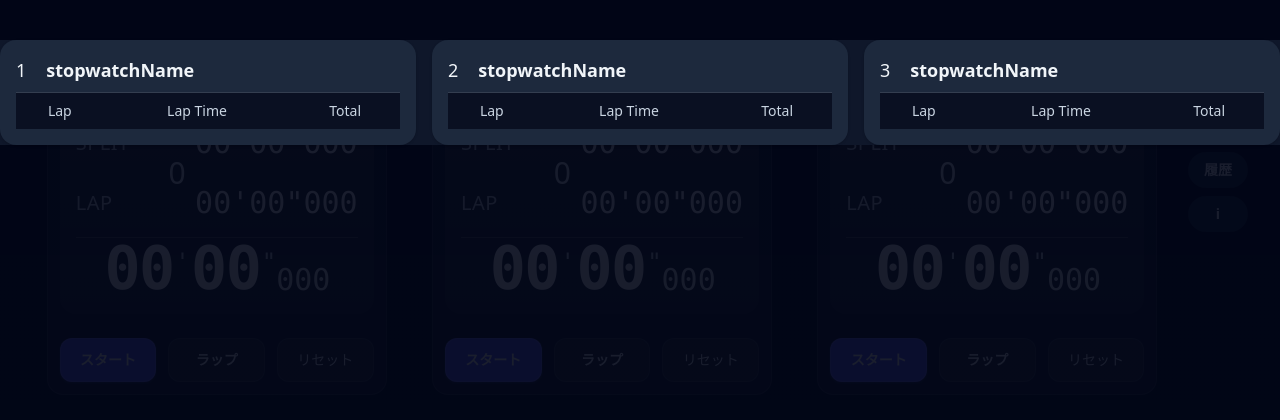
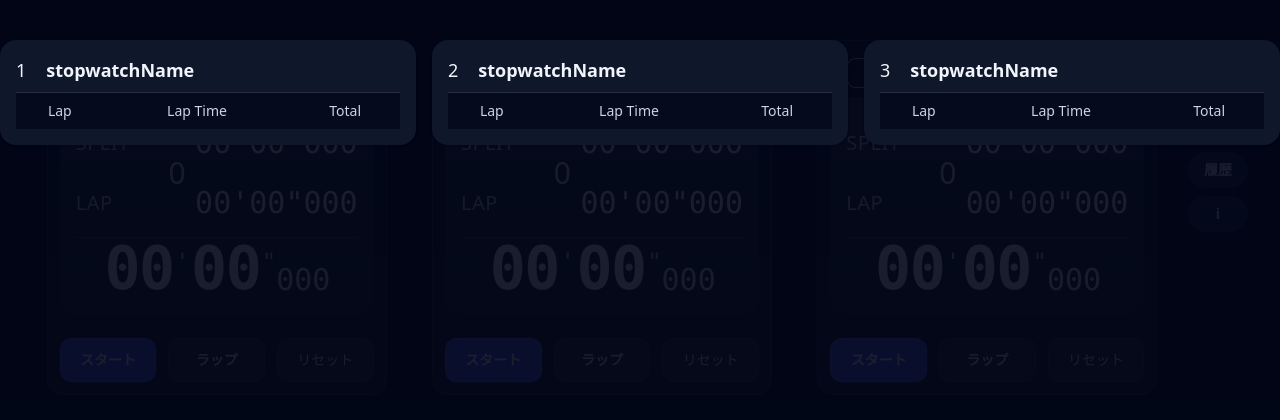
Before and after one commit to kotasimo/Stopwatch-1, a React (Vite) app: page / in a window 1280 px wide. Both pictures are taken after a click on the button "履歴". Shown: the top 420 px of the page. Built offline with nearby package versions, Linux system fonts and the light colour scheme.

Commit message:
ひと段落

```diff
--- a/src/App.tsx
+++ b/src/App.tsx
@@ -327,14 +327,14 @@ export default function App() {
 
                 <div className=" grid grid-cols-1 md:grid-cols-2 xl:grid-cols-3 gap-4">
                   {stopwatches.length === 0 ? (
-                    <div className="rounded-2xl bg-slate-800 p-4 text-slate-300">
+                    <div className="rounded-2xl bg-slate-900 p-4 text-slate-300">
                       まだ履歴はありません
                     </div>
                   ) : (
                     stopwatches.map((sw, index) => (
                       <div
                         key={sw.id}
-                        className="rounded-2xl bg-slate-800 p-4 shadow"
+                        className="rounded-2xl bg-slate-900 p-4 shadow"
                       >
                         <div className="mb-2 flex items-center gap-5">
                           <div className="text-lg">
--- a/src/stopwatch.css
+++ b/src/stopwatch.css
@@ -80,7 +80,6 @@
 
   margin-left: auto;
   margin-right: auto;
-  background: rgb(15, 23, 42);
 }
 
 /* md以上 */
```
